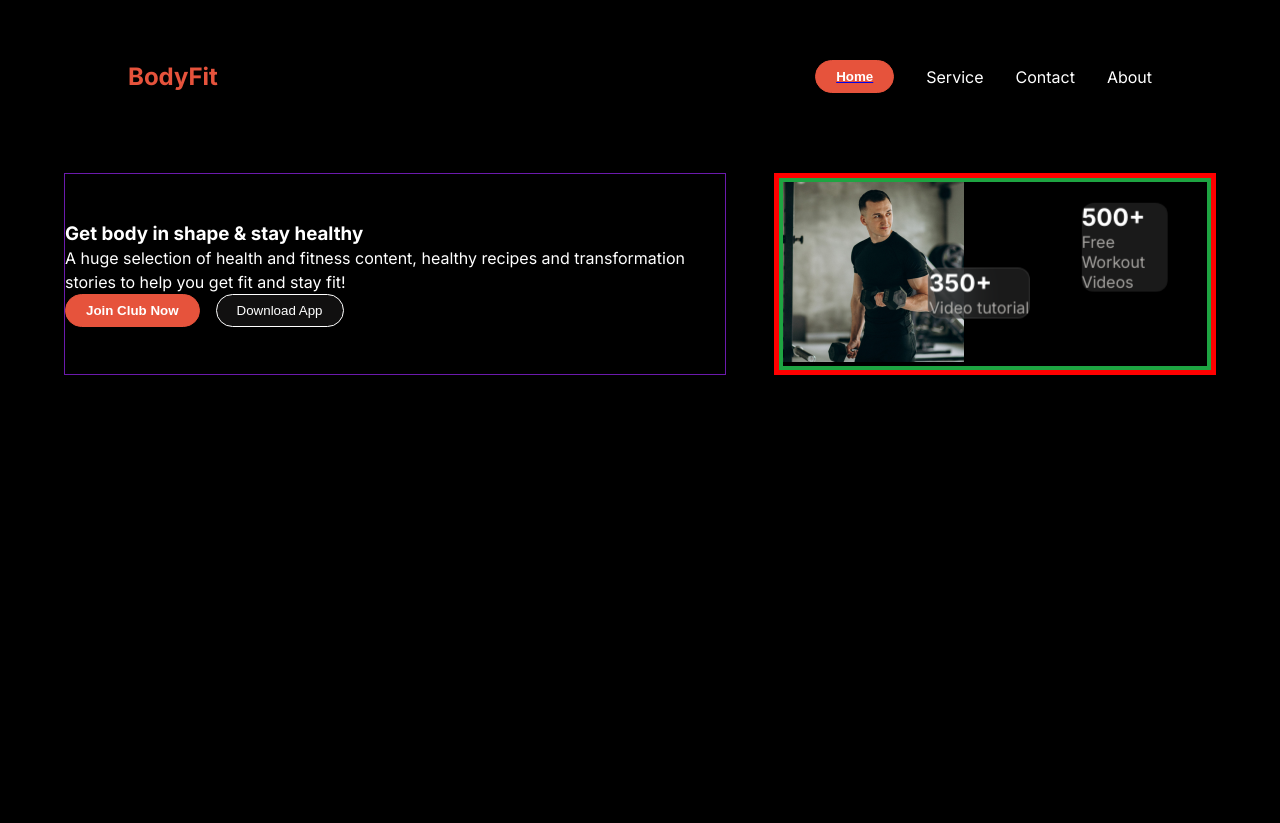
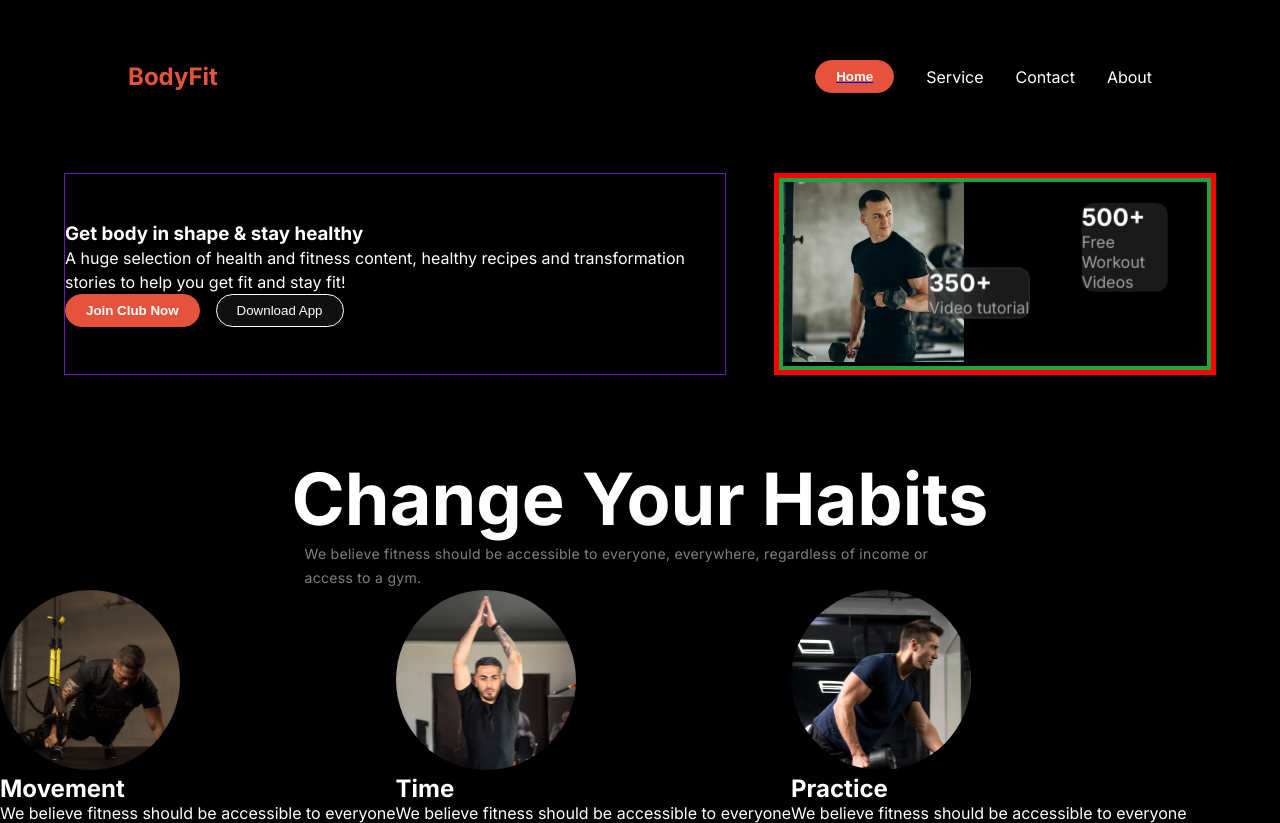
Before and after one commit to mrashid124/Assign2B10-BodyFit, a plain HTML site: page index.html in a window 1280 px wide. Before the commit the page ends 800 px from the top, so only its background shows below. Drawn offline with Linux system fonts and the light colour scheme.

Commit message:
Habit section added

```diff
--- a/Style/style.css
+++ b/Style/style.css
@@ -104,6 +104,7 @@ body {
     font-weight: bold;
     transform: translate(-50%, -50%); */
 }
+
 .banner-img img {
     /* width: 349px;
     height: 580px; */
@@ -170,8 +171,45 @@ top: 556px;    */
 
 }
 
-.banner-card2 p, .banner-card1 p {
+.banner-card2 p,
+.banner-card1 p {
     color: rgba(239, 237, 232, 0.65);
     font-size: 1rem;
     font-weight: 400;
 }
+
+/* Change Your Habits */
+.habit-title {
+    display: flex;
+    flex-direction: column;
+    justify-content: flex-start;
+    align-items: center;
+
+    font-size: 48px;
+    font-weight: 900;
+    margin-top: 48px;
+    padding: 0px;
+
+
+
+}
+.habit-title p {
+    font-size: 14px;
+    font-weight: 400;
+    line-height: 24px;
+    letter-spacing: 0.3px;
+    gap: 15;
+    width: 671px;
+    height: 48px;
+    color: rgba(255, 255, 255, 0.5);
+
+}
+.img-container{
+    display: flex;
+}
+
+.img-container img {
+    height: 180px;
+    width: 180px;
+    border-radius: 50%;
+}
--- a/index.html
+++ b/index.html
@@ -55,9 +55,33 @@
                 </div>
 
             </div>
+        </section>
 
+        <!-- Change Habit -->
+         <section>
+            <div class="habit-title">
+                <h2>Change Your Habits</h2>
+                <p>We believe fitness should be accessible to everyone, everywhere, regardless of income or access to a gym.</p>
+            </div>
+            <div class="img-container">
+                <div class="img-card1">
+                    <img src="./images/image 3.png" alt="">
+                    <h2>Movement</h2>
+                    <p>We believe fitness should be accessible to everyone</p>
+                </div>
+                <div class="img-card2">
+                    <img src="./images/image 2.png" alt="">
+                    <h2>Time</h2>
+                    <p>We believe fitness should be accessible to everyone</p>
+                </div>
+                <div class="img-card3">
+                    <img src="./images/image 4.png" alt="">
+                    <h2>Practice</h2>
+                    <p>We believe fitness should be accessible to everyone</p>
+                </div>
+            </div>
 
-        </section>
+         </section>
 
 
 
```
